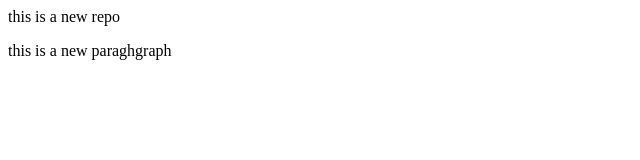
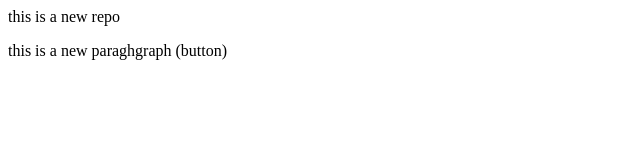
Before and after one commit to Skylynn19/localrepo, a plain HTML site: page index.html in a window 1280 px wide. Shown: the full height of the page, 0-640 px from the left. Drawn offline with Linux system fonts and the light colour scheme.

```diff
--- a/index.html
+++ b/index.html
@@ -1,2 +1,2 @@
 <p>this is a new repo</p>
-<p>this is a new paraghgraph</p>
+<p>this is a new paraghgraph (button)</p>
```
